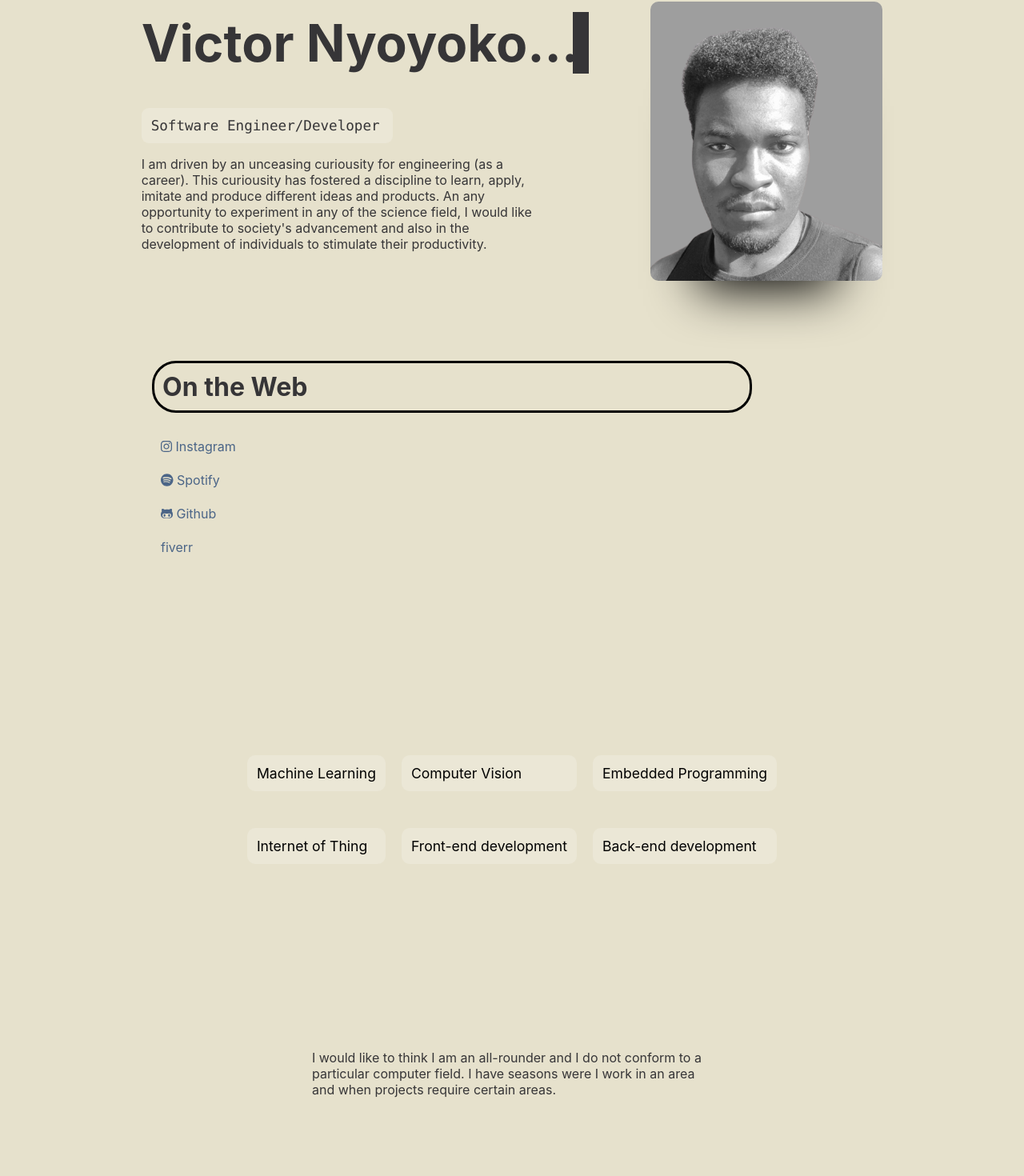
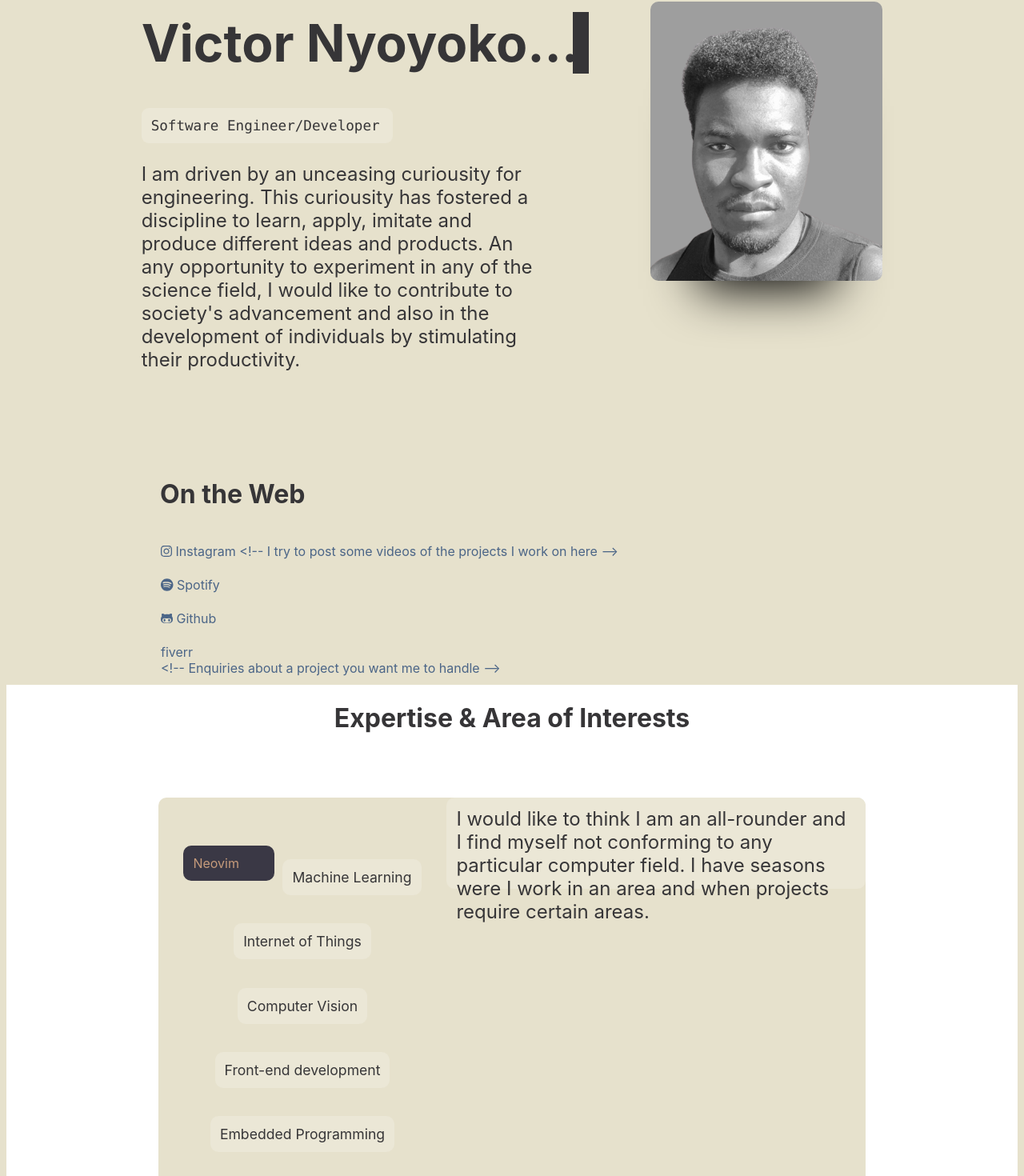
Before and after one commit to g3ar-v/portfolio_vn_, a Next.js app: page / in a window 1280 px wide. Shown: the part 96-1566 px from the top of the page at 80% size. Built offline with nearby package versions, Linux system fonts and the light colour scheme.

Commit message:
Fix build error

```diff
--- a/components/UI/expertise.js
+++ b/components/UI/expertise.js
@@ -1,23 +1,64 @@
 import styles from "../../styles/Expertise.module.css";
+import styled from "styled-components";
+import Link from "next/link";
 import Article from "../article";
+
+const StyledLink = styled.a`
+  color: #c69b7b;
+  background: #3a3845;
+  padding: 0.75rem;
+  border-radius: 10px;
+  text-decoration: none;
+  height: 20px;
+  width: 90px;
+
+  &:link {
+  }
+  &:hover {
+    color: #c69b7b;
+    background: #3a3845;
+    border-radius: 9px;
+    margin: 3px;
+    width: 100px;
+  }
+  &:active {
+    color: #c69b7b;
+    background: #3a3845;
+    border-radius: 9px;
+    margin: 3px;
+    width: 100px;
+  }
+`;
 
 const Expertise = () => {
   return (
     <div className={styles.container}>
+      <div className={styles.title_container}>
+        <h1 className={styles.title}>Expertise & Area of Interests</h1>
+      </div>
+
+      <div className={styles.brick_container}>
         <div className={styles.brick}>
           <p className={styles.item}>Machine Learning</p>
           <p className={styles.item}>Computer Vision</p>
           <p className={styles.item}>Embedded Programming</p>
-        <p className={styles.item}>Internet of Thing</p>
+          <p className={styles.item}>Internet of Things</p>
           <p className={styles.item}>Front-end development</p>
           <p className={styles.item}>Back-end development</p>
+          <Link
+            href="https://github.com/g3ar-v/dot-files/tree/master/.config/nvim"
+            passHref
+          >
+            <StyledLink>Neovim</StyledLink>
+          </Link>
         </div>
         <div className={styles.description}>
           <Article>
-          I would like to think I am an all-rounder and I do not conform to a
-          particular computer field. I have seasons were I work in an area and
-          when projects require certain areas.
+            I would like to think I am an all-rounder and I find myself not
+            conforming to any particular computer field. I have seasons were I
+            work in an area and when projects require certain areas.
           </Article>
+        </div>
       </div>
     </div>
   );
--- a/components/UI/hero.jsx
+++ b/components/UI/hero.jsx
@@ -13,15 +13,14 @@ const StyledLink = styled.a`
     background: #3a3845;
     border-radius: 9px;
     margin: 3px;
-    width: 100px;
   }
-  &:active {
-    color: #c69b7b;
-    background: #3a3845;
-    border-radius: 9px;
-    margin: 3px;
-    width: 100px;
-  }
+  // &:active {
+  //   color: #c69b7b;
+  //   background: #3a3845;
+  //   border-radius: 9px;
+  //   margin: 3px;
+  //   width: 100px;
+  // }
 `;
 
 const Hero = () => {
@@ -35,12 +34,12 @@ const Hero = () => {
 
           <Article>
             <p>
-              I am driven by an unceasing curiousity for engineering (as a
-              career). This curiousity has fostered a discipline to learn,
-              apply, imitate and produce different ideas and products. An any
-              opportunity to experiment in any of the science field, I would
-              like to contribute to society&apos;s advancement and also in the
-              development of individuals to stimulate their productivity.
+              I am driven by an unceasing curiousity for engineering. This
+              curiousity has fostered a discipline to learn, apply, imitate and
+              produce different ideas and products. An any opportunity to
+              experiment in any of the science field, I would like to contribute
+              to society&apos;s advancement and also in the development of
+              individuals by stimulating their productivity.
             </p>
           </Article>
         </div>
@@ -57,7 +56,10 @@ const Hero = () => {
           <h1>On the Web</h1>
           <Link href="https://www.instagram.com/vikt4r/" passHref>
             <StyledLink>
-              <FontAwesomeIcon icon={["fab", "instagram"]} /> Instagram
+              <FontAwesomeIcon icon={["fab", "instagram"]} /> Instagram{" "}
+              {
+                "<!-- I try to post some videos of the projects I work on here -->"
+              }
             </StyledLink>
           </Link>
           <Link href="https://open.spotify.com/user/frankjnr368" passHref>
@@ -71,7 +73,13 @@ const Hero = () => {
             </StyledLink>
           </Link>
           <Link href="https://www.fiverr.com/users/victornyoyoko/" passHref>
-            <StyledLink> fiverr</StyledLink>
+            <StyledLink>
+              {" "}
+              fiverr{" "}
+              <div className={{}}>
+                {"<!-- Enquiries about a project you want me to handle -->"}
+              </div>
+            </StyledLink>
           </Link>
         </div>
       </div>
--- a/components/footer/footer.js
+++ b/components/footer/footer.js
@@ -1,14 +1,4 @@
 import styles from "./Footer.module.css";
-import styled from "styled-components";
-
-const StyledButton = styled.button`
-  color: #c69b7b;
-  width: 40px;
-  height: 40px;
-  border: 2px solid black;
-  background: #3a3845;
-  border-radius: 3px;
-`;
 
 const Footer = () => {
   return (
--- a/components/header/Header.module.css
+++ b/components/header/Header.module.css
@@ -1,15 +1,13 @@
 .header {
   display: flex;
   border-bottom: 2px solid grey;
-  width: 100px;
   justify-content: space-between;
   align-items: center;
-  /*gap: 60px;*/
   position: fixed;
   top: 0;
   width: 100%;
   z-index: 2;
-  opacity: 1;
+  opacity: 2;
   flex-wrap: wrap;
   -webkit-backdrop-filter: blur(4px);
   backdrop-filter: blur(3px);
--- a/components/header/header.jsx
+++ b/components/header/header.jsx
@@ -1,16 +1,6 @@
 import styles from "./Header.module.css";
 import Link from "next/link";
-import styled from "styled-components";
 import StyledLink from "../../styles/ThemeConfig";
-
-const StyledButton = styled.button`
-  color: #c69b7b;
-  width: 40px;
-  height: 40px;
-  border: 2px solid black;
-  background: #3a3845;
-  border-radius: 3px;
-`;
 
 const NAVLINK = [
   { path: "/", display: "Home" },
--- a/pages/_app.js
+++ b/pages/_app.js
@@ -1,6 +1,6 @@
 import { ThemeProvider } from "styled-components";
 // import { useState } from "react";
-import { lightTheme, darkTheme, GlobalStyles } from "../styles/ThemeConfig";
+import { lightTheme, GlobalStyles } from "../styles/ThemeConfig";
 // import { ML } from "./interests";
 // import { createBrowserRouter, RouterProvider } from "react-router-dom";
 import Layout from "../components/layout";
--- a/pages/index.js
+++ b/pages/index.js
@@ -4,7 +4,6 @@ import Expertise from "../components/UI/expertise";
 import Projects from "../components/UI/projects";
 import Contact from "../components/UI/contact";
 import "../styles/font-awesome";
-import { useState, useEffect } from "react";
 
 // import Image from "next/image";
 // import Franky from "../public/1824.png";
@@ -24,12 +23,12 @@ import { useState, useEffect } from "react";
 // </div>
 
 export default function Home() {
-  const [theme, setTheme] = useState("light");
+  // const [theme, setTheme] = useState("light");
 
-  const toggleTheme = () => {
-    props.theme == "light" ? setTheme("dark") : setTheme("light");
-    theme = props.theme;
-  };
+  // const toggleTheme = () => {
+  //   props.theme == "light" ? setTheme("dark") : setTheme("light");
+  //   theme = props.theme;
+  // };
 
   return (
     <>
--- a/styles/Article.module.css
+++ b/styles/Article.module.css
@@ -1,3 +1,4 @@
 .articleContainer {
+  font-size: 1.5rem;
   width: 500px;
 }
--- a/styles/Expertise.module.css
+++ b/styles/Expertise.module.css
@@ -2,22 +2,38 @@
   display: flex;
   flex-direction: column;
   align-items: center;
+  background-color: white;
   min-height: 100vh;
   height: calc(100% - 60px);
 }
 
+.brick_container {
+  margin: auto;
+  display: flex;
+  flex-direction: row;
+  background-color: #e6e1cc;
+  border-radius: 10px;
+  width: 70%;
+}
 .brick {
   display: flex;
-  flex-flow: column wrap;
+  flex-flow: row wrap;
   justify-content: center;
   align-content: center;
-  gap: 10px;
+  column-gap: 10px;
   height: 600px;
+}
+
+.description {
+  background-color: #ebe7d6;
+  border-radius: 10px;
+  padding: 0.75rem;
+  font-size: 1.2rem;
+  height: 90px;
 }
 
 .item {
   background-color: #ebe7d6;
-  color: black;
   border-radius: 10px;
   padding: 0.75rem;
   font-size: 1.1rem;
--- a/styles/Home.module.css
+++ b/styles/Home.module.css
@@ -136,8 +136,7 @@
   padding: 10px;
   border-radius: 30px;
   margin-top: 100px;
-  border-top: transparent;
-  border: 3px solid black;
+  /* border: 3px solid black; */
 }
 .grid a {
   padding: 0.5rem;
```
Lines whose indentation alone changed are shown as unchanged.
